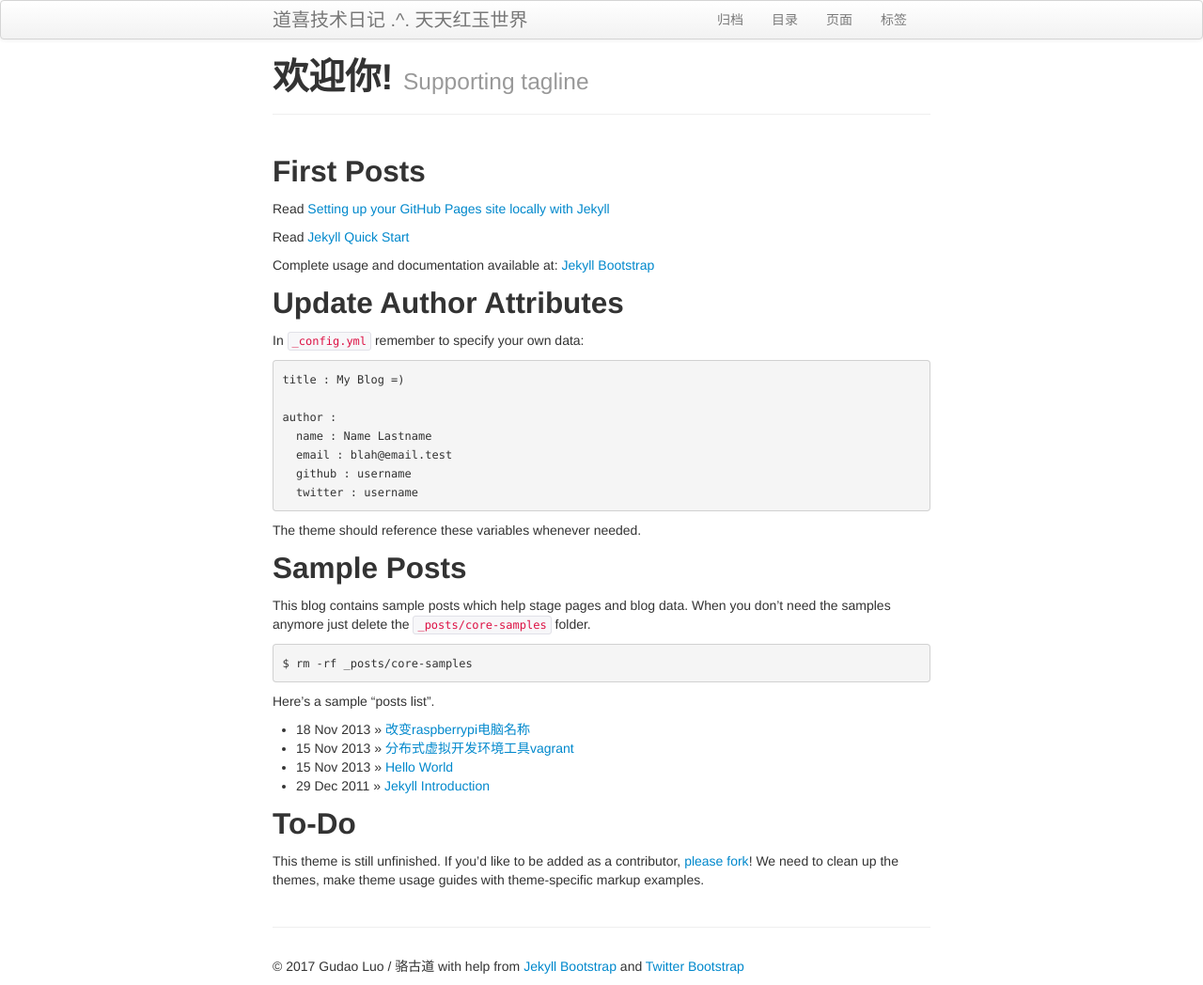
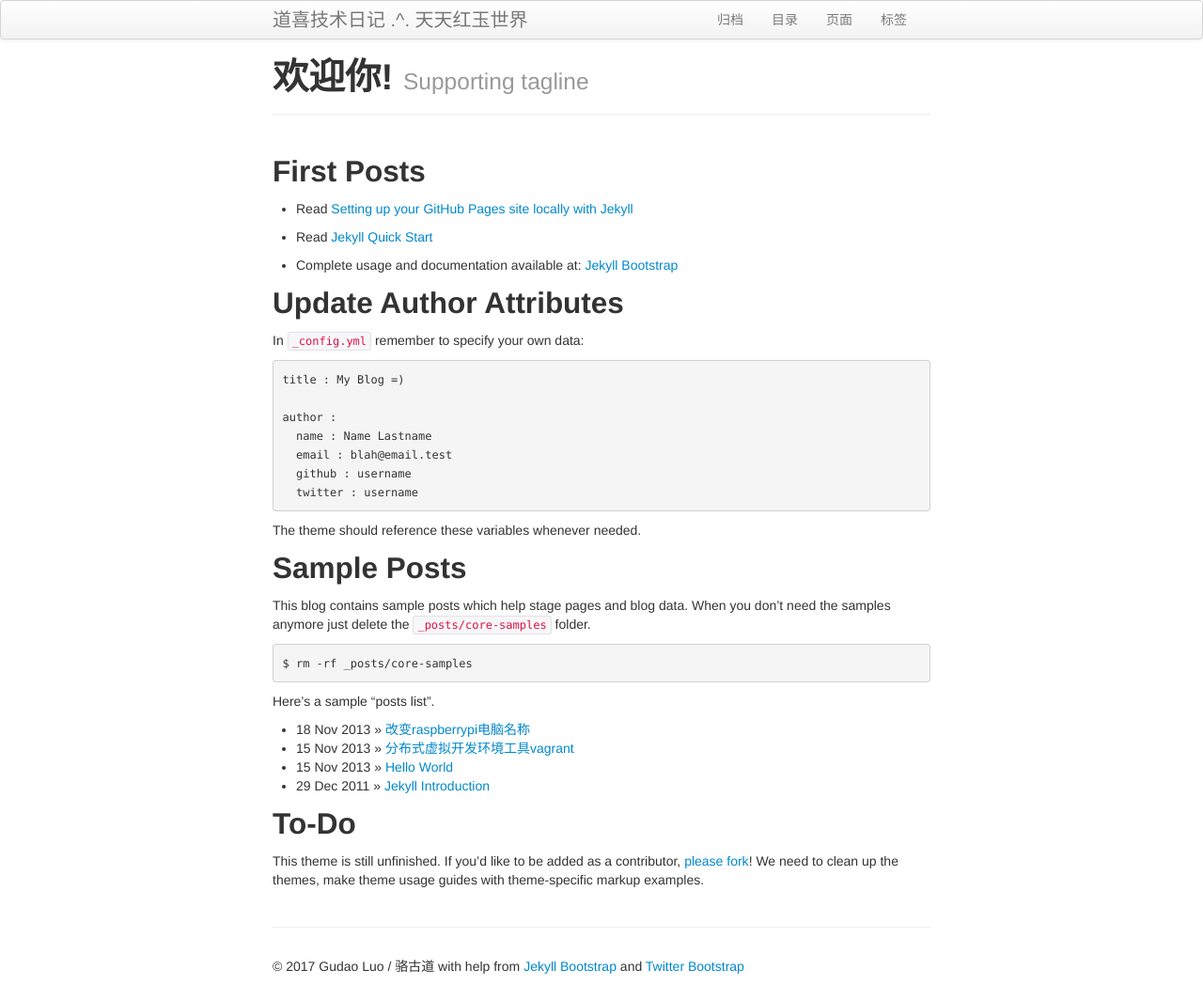
Before and after one commit to iotoi8cn/cnruby.github.com, a Jekyll site: the page built from index.md, in a window 1280 px wide. Shown: the whole page at 94% size. Built offline with Jekyll 4.4.1, drawn with Linux system fonts in a browser that asks for light colours.

Commit message:
first post

```diff
--- a/index.md
+++ b/index.md
@@ -7,11 +7,11 @@ tagline: Supporting tagline
 
 ## First Posts
 
-Read [Setting up your GitHub Pages site locally with Jekyll](https://help.github.com/articles/setting-up-your-github-pages-site-locally-with-jekyll/)
+- Read [Setting up your GitHub Pages site locally with Jekyll](https://help.github.com/articles/setting-up-your-github-pages-site-locally-with-jekyll/)
 
-Read [Jekyll Quick Start](http://jekyllbootstrap.com/usage/jekyll-quick-start.html)
+- Read [Jekyll Quick Start](http://jekyllbootstrap.com/usage/jekyll-quick-start.html)
 
-Complete usage and documentation available at: [Jekyll Bootstrap](http://jekyllbootstrap.com)
+- Complete usage and documentation available at: [Jekyll Bootstrap](http://jekyllbootstrap.com)
 
 ## Update Author Attributes
 
```
Also changed, not shown: 2 other files.
